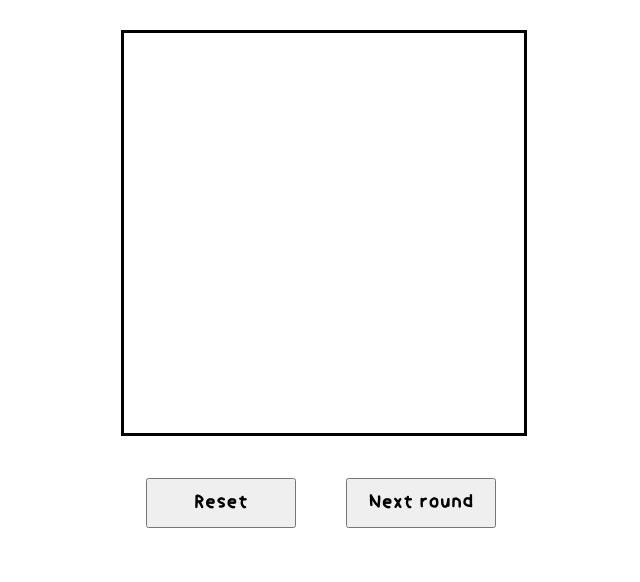
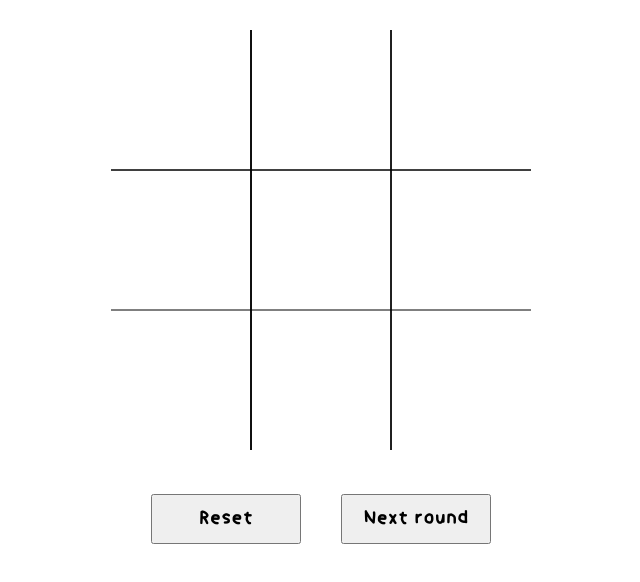
Before and after one commit to bankubanku/tic-tac-toe, a plain HTML site: page index.html in a window 1280 px wide. Shown: the part 202-784 px from the top of the page, without its empty margins (319-959 px from the left). Drawn offline with Linux system fonts and the light colour scheme.

Commit message:
added grid

```diff
--- a/canvas.js
+++ b/canvas.js
@@ -1,7 +1,34 @@
 window.addEventListener('load', () => {
-    const c = document.getElementById("canvas")
-    var ctx = c.getContext("2d");
+    const canvas = document.getElementById("canvas")
+    const ctx = canvas.getContext("2d");
+
+    canvas.width = 420;
+    canvas.height = 420;
+    var grid_size = canvas.width;
+    var grid_field_size = grid_size/3;
+
+    drawGrid(ctx, grid_field_size)
+})
 
 
+function drawGrid(ctx, grid_field_size) {
+    /**
+     * This function draws a grid
+     */
 
-})
+    ctx.moveTo(grid_field_size, 0);
+    ctx.lineTo(grid_field_size,420);
+    ctx.stroke();
+
+    ctx.moveTo(grid_field_size*2, 0);
+    ctx.lineTo(grid_field_size*2,420);
+    ctx.stroke();
+
+    ctx.moveTo(0, grid_field_size);
+    ctx.lineTo(420,grid_field_size);
+    ctx.stroke();
+
+    ctx.moveTo(0, grid_field_size*2);
+    ctx.lineTo(420,grid_field_size*2);
+    ctx.stroke();
+}
--- a/styles.css
+++ b/styles.css
@@ -23,17 +23,17 @@
 
 #container {
     margin: auto;
-    width: 400px;
+    width: 420px;
 }
 
 canvas {
-    border: 3px solid black;
-    width: 400px;
-    height: 400px;
+    /* border: 3px solid black; */
+    width: 420px;
+    height: 420px;
 }
 
 #buttons {
-    width: 350px;
+    width: 420px;
     margin: auto;
     margin-top: 10%;
     /* border: 1px solid black; */
@@ -47,5 +47,11 @@ button {
 }
 
 #reset {
-    margin-right: 46px;
+    margin-left: 40px;
 }
+
+#next-round {
+    float: right;
+    margin-right: 40px;
+
+}
```
Also changed, not shown: index.html (line endings or trailing spaces).
